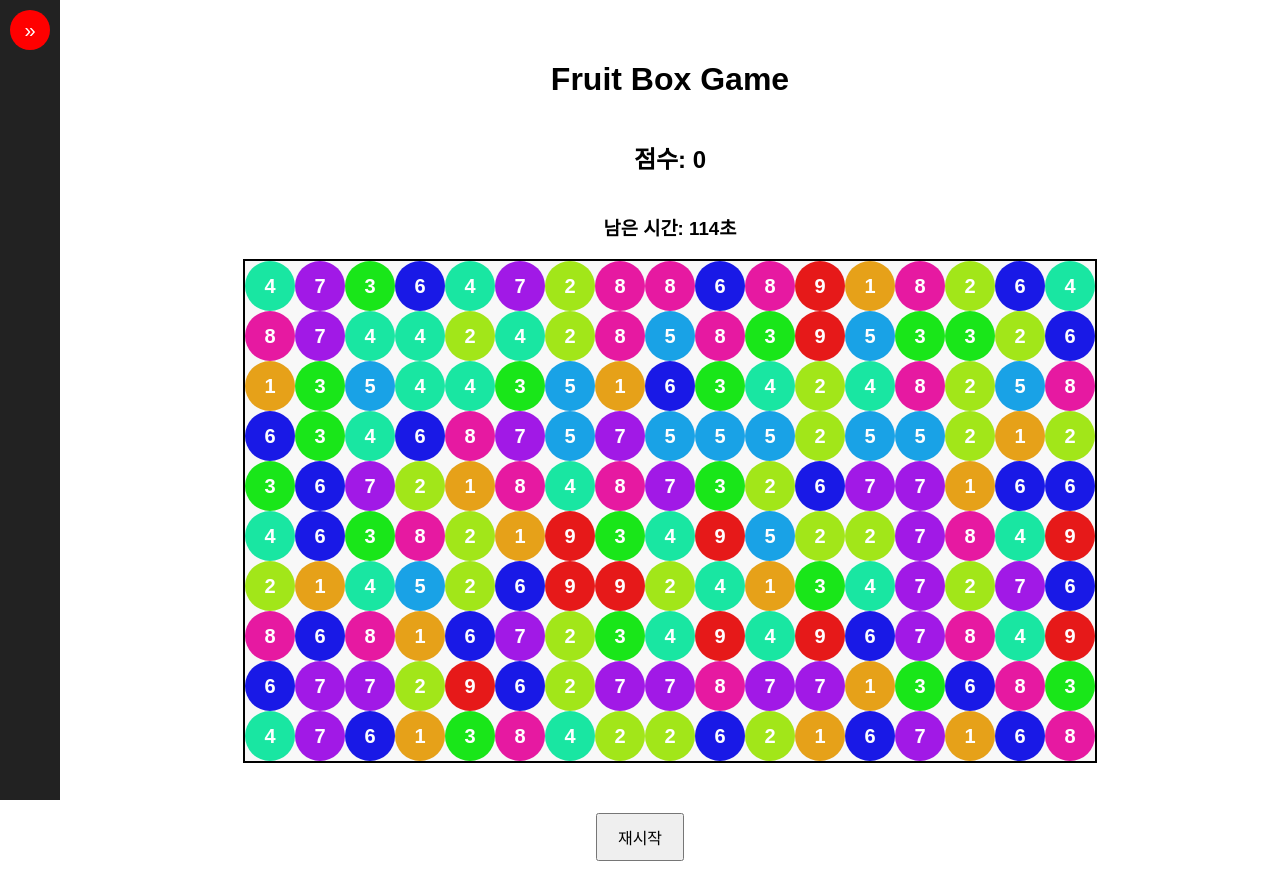
After one commit to woohiq/dogcake, a FastAPI app: page /applegame in a window 1280 px wide. The commit adds this page. Run offline with FastAPI, Linux system fonts and the light colour scheme; parts of the project's set-up code (start-up, migrations or seed data) failed here and were passed over.

Commit message:
add: applegame

```diff
--- /dev/null
+++ b/frontend/applegame.html
@@ -0,0 +1,35 @@
+<!DOCTYPE html>
+<html lang="ko">
+<head>
+    <meta charset="UTF-8">
+    <meta name="viewport" content="width=device-width, initial-scale=1.0">
+    <title>Fruit Box Game</title>
+    <link rel="stylesheet" href="/static/css/sidebar.css">       <!-- 사이드바 CSS 추가 -->
+    <link rel="stylesheet" href="/static/css/applegame.css">     <!-- 게임 전용 CSS -->
+</head>
+<body>
+    <div class="page-wrapper">
+        <!-- ✅ 사이드바 -->
+        <aside id="sidebar">
+            <button class="toggle-btn" onclick="toggleSidebar()">»</button>
+            <div class="menu-item"><a href="/">🏠 Home</a></div>
+            <div class="menu-item"><a href="/bananaquiz">🍌 Banana Quiz</a></div>
+        </aside>
+
+        <!-- ✅ 본문 게임 UI -->
+        <div id="main-content">
+            <h1>Fruit Box Game</h1>
+            <h2>점수: <span id="score">0</span></h2>
+            <h3>남은 시간: <span id="timer">120</span>초</h3>
+            <div id="gameContainer"></div>
+        </div>
+    </div>
+
+    <script src="/static/js/applegame.js"></script>
+    <script>
+        function toggleSidebar() {
+            document.getElementById('sidebar').classList.toggle('expanded');
+        }
+    </script>
+</body>
+</html>
--- a/main.py
+++ b/main.py
@@ -9,8 +9,8 @@ from sqlalchemy.orm import sessionmaker, Session
 from datetime import datetime
 import google.generativeai as genai
 import os
-# from dotenv import load_dotenv # local
-# load_dotenv()
+from dotenv import load_dotenv # local
+load_dotenv()
 app = FastAPI()
 print("현재 DATABASE_URL:", os.getenv("DATABASE_URL"))
 
@@ -21,6 +21,12 @@ app.mount("/static", StaticFiles(directory="static"), name="static")
 @app.get("/")
 async def serve_index():
     return FileResponse("frontend/index.html")
+
+# applegame.html 반환
+@app.get("/applegame")
+async def serve_applegame():
+    return FileResponse("frontend/applegame.html")
+
 
 # CORS 설정
 app.add_middleware(
--- /dev/null
+++ b/static/css/applegame.css
@@ -0,0 +1,79 @@
+html, body {
+    margin: 0;
+    padding: 0;
+}
+
+#gameBoard {
+    display: grid;
+    grid-template-columns: repeat(17, 40px);
+    grid-template-rows: repeat(10, 40px);
+    gap: 2px;
+    background-color: #eee;
+    padding: 5px;
+    position: relative;
+    width: 720px;
+    height: 420px;
+}
+
+.selection-box {
+    position: absolute;
+    border: 2px dashed red;
+    background-color: rgba(255, 0, 0, 0.2);
+    pointer-events: none;
+    display: none;
+}
+
+.score {
+    font-size: 20px;
+    margin-bottom: 10px;
+}
+
+body {
+    text-align: center;
+    font-family: Arial, sans-serif;
+    user-select: none;
+}
+
+#gameContainer {
+    position: relative;
+    width: 850px;
+    height: 500px;
+    margin: auto;
+    border: 2px solid black;
+    background-color: #f8f8f8;
+    display: flex;
+    flex-wrap: wrap;
+}
+
+.apple {
+    width: 50px;
+    height: 50px;
+    display: flex;
+    align-items: center;
+    justify-content: center;
+    font-size: 20px;
+    font-weight: bold;
+    color: white;
+    border-radius: 50%;
+    position: absolute;
+    user-select: none;
+    pointer-events: none;
+}
+
+.redBox {
+    border: 2px solid red;
+    background-color: rgba(255, 0, 0, 0.2);
+    position: absolute;
+    z-index: 10;
+}
+/* applegame.css 마지막 부분에 이 항목을 명확히 넣어주세요 */
+#main-content {
+    flex-grow: 1;
+    display: flex;
+    flex-direction: column;
+    align-items: center;
+    justify-content: flex-start;
+    padding: 40px 20px;
+    box-sizing: border-box;
+    text-align: center;
+}
--- /dev/null
+++ b/static/css/sidebar.css
@@ -0,0 +1,61 @@
+/* --- 사이드바 전체 래퍼 --- */
+.page-wrapper {
+    display: flex;
+    flex-direction: row;
+    align-items: flex-start;
+    justify-content: center;
+}
+
+/* --- 사이드바 기본 스타일 --- */
+#sidebar {
+    width: 60px;
+    background-color: #222;
+    color: white;
+    height: 100vh;
+    transition: width 0.3s ease;
+    overflow: hidden;
+    position: relative;
+}
+
+/* --- 사이드바 확장 시 --- */
+#sidebar.expanded {
+    width: 200px;
+}
+
+/* --- 토글 버튼 --- */
+.toggle-btn {
+    width: 40px;
+    height: 40px;
+    border-radius: 20px;
+    background-color: red;
+    color: white;
+    border: none;
+    margin: 10px;
+    cursor: pointer;
+    font-size: 20px;
+}
+
+/* --- 메뉴 항목 --- */
+.menu-item {
+    display: none;
+    padding: 0;
+    margin-bottom: 10px;
+}
+
+/* --- 사이드바가 확장되었을 때 메뉴 보임 --- */
+#sidebar.expanded .menu-item {
+    display: block;
+}
+
+/* --- 메뉴 링크 스타일 --- */
+.menu-item a {
+    color: white;
+    text-decoration: none;
+    display: block;
+    padding: 10px;
+    border: 1px solid #4CAF50;
+    border-radius: 4px;
+    margin: 10px auto;
+    max-width: 160px;
+    box-sizing: border-box;
+}
--- /dev/null
+++ b/static/js/applegame.js
@@ -0,0 +1,162 @@
+document.addEventListener("DOMContentLoaded", () => {
+    const gameContainer = document.getElementById("gameContainer");
+    const scoreDisplay = document.getElementById("score");
+    const timerDisplay = document.getElementById("timer");
+
+    const cols = 17, rows = 10;
+    const appleSize = 50;
+    let apples = [];
+    let score = 0;
+    let timeLeft = 120;
+    let dragBox = null;
+    let startX, startY, endX, endY;
+
+    let timer = null; // 타이머를 전역에서 관리
+
+    // 타이머 시작
+    function startTimer() {
+        timer = setInterval(() => {
+            timeLeft--;
+            timerDisplay.textContent = timeLeft;
+            if (timeLeft === 0) {
+                clearInterval(timer);
+                alert("게임 종료! 최종 점수: " + score);
+            }
+        }, 1000);
+    }
+
+    // 랜덤 숫자 생성 (1~9)
+    function getRandomNumber() {
+        return Math.floor(Math.random() * 9) + 1;
+    }
+
+    // 사과 생성
+    function createApples() {
+        for (let r = 0; r < rows; r++) {
+            for (let c = 0; c < cols; c++) {
+                let apple = document.createElement("div");
+                apple.classList.add("apple");
+                let num = getRandomNumber();
+                apple.textContent = num;
+                apple.dataset.value = num;
+                apple.style.left = `${c * appleSize}px`;
+                apple.style.top = `${r * appleSize}px`;
+                apple.style.backgroundColor = `hsl(${num * 40}, 80%, 50%)`;
+                gameContainer.appendChild(apple);
+                apples.push(apple);
+            }
+        }
+    }
+
+    // 박스 드래그 시작 - 오직 게임 영역 내에서만 작동
+    gameContainer.addEventListener("mousedown", (e) => {
+        startX = e.clientX;
+        startY = e.clientY;
+        dragBox = document.createElement("div");
+        dragBox.classList.add("redBox");
+        dragBox.style.left = `${startX}px`;
+        dragBox.style.top = `${startY}px`;
+        dragBox.style.position = "absolute";
+        document.body.appendChild(dragBox);
+    });
+
+    // 박스 드래그 진행 - 전역 이벤트로 유지
+    document.addEventListener("mousemove", (e) => {
+        if (!dragBox) return;
+        endX = e.clientX;
+        endY = e.clientY;
+        dragBox.style.width = `${Math.abs(endX - startX)}px`;
+        dragBox.style.height = `${Math.abs(endY - startY)}px`;
+        dragBox.style.left = `${Math.min(startX, endX)}px`;
+        dragBox.style.top = `${Math.min(startY, endY)}px`;
+    });
+
+    // 박스 드래그 종료
+    document.addEventListener("mouseup", () => {
+        if (!dragBox) return;
+        checkApplesInBox();
+        document.body.removeChild(dragBox);
+        dragBox = null;
+    });
+    // 박스 내의 사과 검사 (사과의 중심이 박스 내부에 있는 경우만 선택)
+    function checkApplesInBox() {
+        let selectedApples = [];
+        let total = 0;
+
+        // 게임 컨테이너의 오프셋 좌표 가져오기
+        const containerRect = gameContainer.getBoundingClientRect();
+
+        // 박스의 범위 계산
+        let boxLeft = Math.min(startX, endX) - containerRect.left; // 컨테이너 기준으로 좌표 변환
+        let boxRight = Math.max(startX, endX) - containerRect.left;
+        let boxTop = Math.min(startY, endY) - containerRect.top;
+        let boxBottom = Math.max(startY, endY) - containerRect.top;
+
+        apples.forEach((apple) => {
+            // 사과의 중심 좌표 계산 (게임 컨테이너 기준)
+            let ax = parseInt(apple.style.left) + appleSize / 2;
+            let ay = parseInt(apple.style.top) + appleSize / 2;
+
+            // 사과의 중심이 드래그 박스 범위 내에 있는지 확인
+            if (ax > boxLeft && ax < boxRight && ay > boxTop && ay < boxBottom) {
+                total += parseInt(apple.dataset.value);
+                selectedApples.push(apple);
+            }
+        });
+
+        console.log("선택된 사과들: ", selectedApples.map(a => a.dataset.value)); // 디버깅 로그
+
+        // 합이 10이면 사과 삭제 & 점수 증가
+        if (total === 10) {
+            selectedApples.forEach((apple) => {
+                apple.style.opacity = "0"; // 서서히 사라지는 효과
+                setTimeout(() => {
+                    gameContainer.removeChild(apple);
+                    apples = apples.filter((a) => a !== apple);
+                    score++;
+                    scoreDisplay.textContent = score;
+                }, 300);
+            });
+        }
+    }
+
+    // 게임 초기화 함수
+    function resetGame() {
+        console.log("재시작 버튼이 눌렸습니다!"); // 디버깅 로그
+
+        // 점수 초기화
+        score = 0;
+        scoreDisplay.textContent = score;
+
+        // 시간 초기화
+        timeLeft = 120;
+        timerDisplay.textContent = timeLeft;
+
+        // 사과 초기화
+        apples.forEach(apple => gameContainer.removeChild(apple));
+        apples = [];
+        createApples();
+
+        // 기존 타이머 종료 후 새 타이머 시작
+        clearInterval(timer);
+        startTimer();
+
+    }
+
+    // 재시작 버튼 생성 및 클릭 이벤트 추가
+    const restartButton = document.createElement("button");
+    restartButton.textContent = "재시작";
+    restartButton.style.margin = "10px";
+    restartButton.style.padding = "10px 20px";
+    restartButton.style.fontSize = "16px";
+    restartButton.style.cursor = "pointer";
+    restartButton.addEventListener("click", (e) => {
+        e.stopPropagation(); // 다른 이벤트로 전달되지 않도록 중단
+        resetGame();
+    });
+    document.body.appendChild(restartButton);
+
+    // 게임 시작
+    createApples();
+    startTimer();
+});
```
Also changed, not shown: frontend/index.html (+17 -5 lines), static/css/style.css (renamed from static/style.css, +56 -4 lines), static/js/script.js (renamed from static/script.js).
